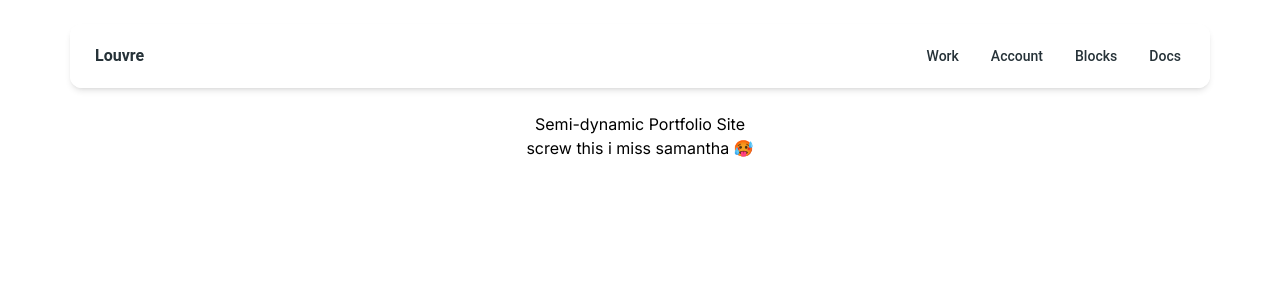
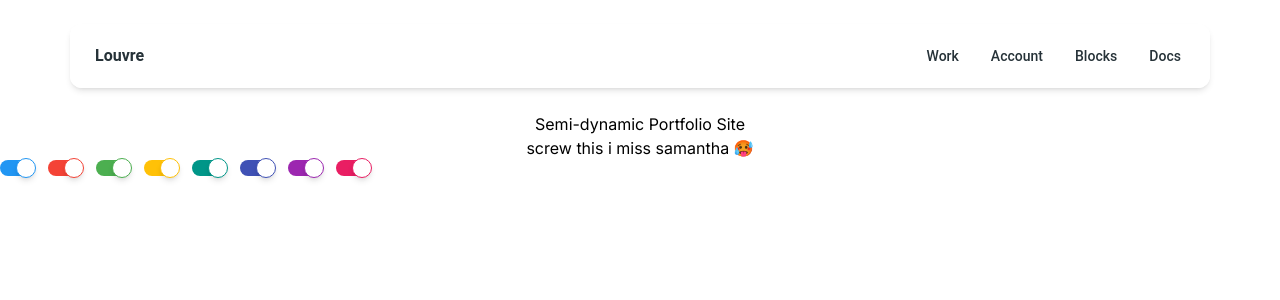
Before and after one commit to rivenshell/louvre, a Next.js app: page / in a window 1280 px wide. Shown: the top 300 px of the page. Built offline with nearby package versions, Linux system fonts and the light colour scheme.

Commit message:
riv was here

```diff
--- a/app/components/NavbarSimple.tsx
+++ b/app/components/NavbarSimple.tsx
@@ -7,9 +7,11 @@ import {
   IconButton,
 } from "@material-tailwind/react"
 import { Bars3Icon, XMarkIcon } from "@heroicons/react/24/outline"
+import { ThemeProvider } from "@material-tailwind/react"
 
 function NavList() {
   return (
+    <ThemeProvider>
       <ul className="my-2 flex flex-col gap-2 lg:mb-0 lg:mt-0 lg:flex-row lg:items-center lg:gap-6">
         <Typography
           as="li"
@@ -64,6 +66,7 @@ function NavList() {
           </a>
         </Typography>
       </ul>
+    </ThemeProvider>
   )
 }
 
@@ -81,7 +84,8 @@ export function NavbarSimple() {
   }, [])
 
   return (
-    <Navbar className="mx-auto max-w-screen-xl px-6 py-3 my-6">
+    <ThemeProvider>
+      <Navbar className="mx-auto max-w-screen-xl px-6 py-3 my-6 mx-min-6">
         <div className="flex items-center justify-between text-blue-gray-900">
           <Typography
             as="a"
@@ -111,6 +115,7 @@ export function NavbarSimple() {
           <NavList />
         </Collapse>
       </Navbar>
+    </ThemeProvider>
   )
 }
 
--- /dev/null
+++ b/app/components/SwitchColors.tsx
@@ -0,0 +1,19 @@
+"use client"
+import { Switch } from "@material-tailwind/react"
+
+export function SwitchColors() {
+  return (
+    <div className="flex w-max gap-4">
+      <Switch color="blue" defaultChecked />
+      <Switch color="red" defaultChecked />
+      <Switch color="green" defaultChecked />
+      <Switch color="amber" defaultChecked />
+      <Switch color="teal" defaultChecked />
+      <Switch color="indigo" defaultChecked />
+      <Switch color="purple" defaultChecked />
+      <Switch color="pink" defaultChecked />
+    </div>
+  )
+}
+
+export default SwitchColors
--- a/app/page.tsx
+++ b/app/page.tsx
@@ -1,5 +1,6 @@
 import React from "react"
 import NavbarSimple from "./components/NavbarSimple"
+import SwitchColors from "./components/SwitchColors"
 
 export default function Home() {
   return (
@@ -9,6 +10,9 @@ export default function Home() {
         <h2>Semi-dynamic Portfolio Site</h2>
         <p>screw this i miss samantha 🥵</p>
       </div>
+      <div className=" content-center ">
+        <SwitchColors />
+      </div>
     </>
   )
 }
--- a/tsconfig.json
+++ b/tsconfig.json
@@ -22,6 +22,6 @@
       "@/*": ["./*"]
     }
   },
-  "include": ["next-env.d.ts", "**/*.ts", "**/*.tsx", ".next/types/**/*.ts"],
+  "include": ["next-env.d.ts", "**/*.ts", "**/*.tsx", ".next/types/**/*.ts", "app/components/Switch.jsx"],
   "exclude": ["node_modules"]
 }
```
Lines whose indentation alone changed are shown as unchanged.
